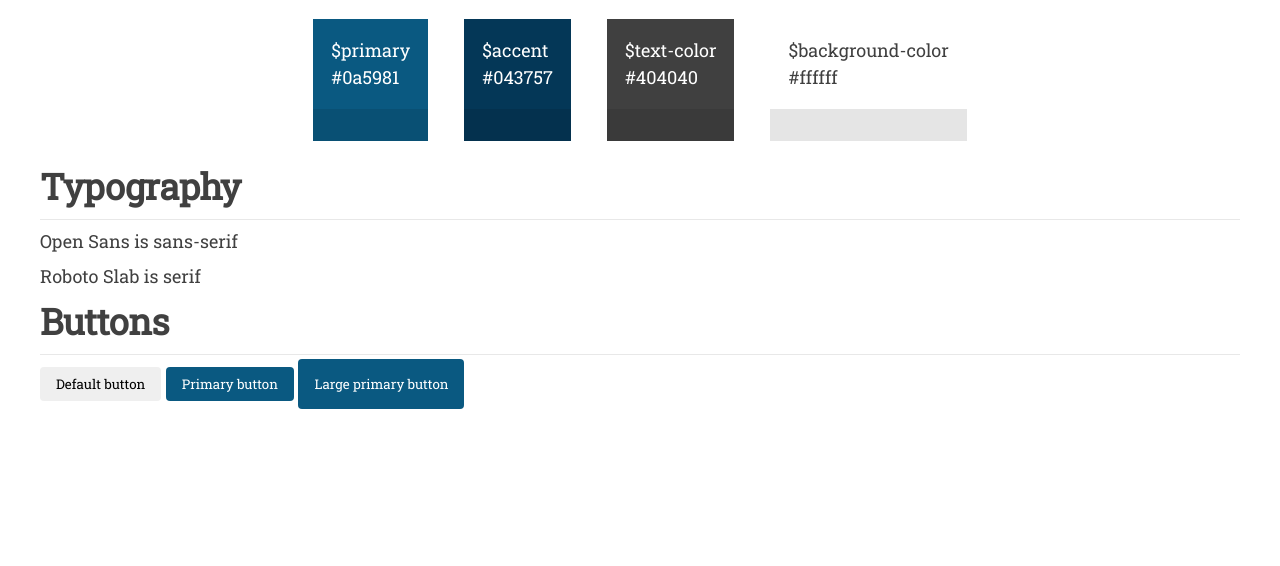
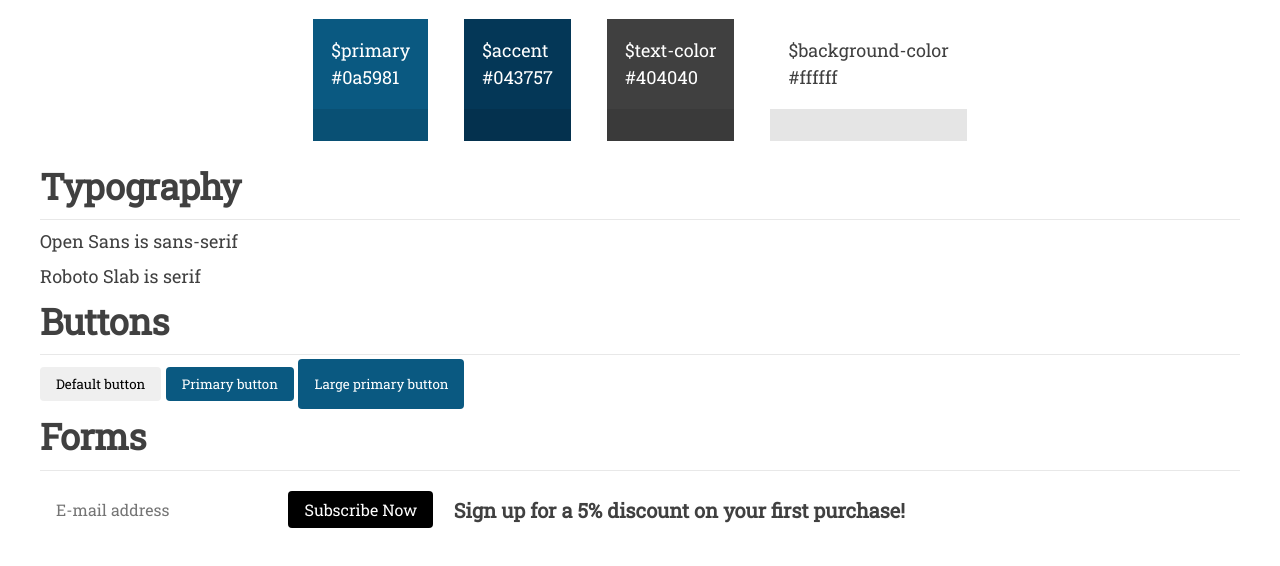
Before and after one commit to jrah/translatego, a website: page index.html in a window 1280 px wide. Shown: the part 142-708 px from the top of the page. Drawn offline with Linux system fonts and the light colour scheme.

Commit message:
Add form

```diff
--- a/index.html
+++ b/index.html
@@ -48,16 +48,19 @@
         <button class="btn btn--primary pa-3">Large primary button</button>
     </div>
 
-    <!-- <h3 class="doc--title">
-        Buttons
+    <h3 class="doc--title">
+        Forms
     </h3>
 
-    <div class="buttons">
-        <button class="btn">Default button</button>
-        <button class="btn btn--primary">Primary button</button>
-        <button class="btn btn--primary pa-3">Large primary button</button>
-    </div> -->
-
+    <div class="forms">
+      <form action="//diversitea.us15.list-manage.com/subscribe/post?u=5d1b340a49fa3b3d5c7bf98f4&amp;id=68164ff1bf" method="post" id="mc-embedded-subscribe-form" name="mc-embedded-subscribe-form" class="validate wrapper" target="_blank" novalidate>
+          <label for="mce-EMAIL" style="display: none;">Email Address</label>
+          <input type="email" value="" name="EMAIL" class="required email fs5" id="mce-EMAIL" placeholder="E-mail address">
+        <!-- real people should not fill this in and expect good things - do not remove this or risk form bot signups-->
+          <button class="btn fs5 btn--primary bg-black" type="submit" value="Subscribe" name="subscribe">Subscribe Now</button>
+          <h4 class="fs4 dib va-sub ph-3 ta-center">Sign up for a 5% discount on your first purchase!</h4>
+      </form>
+    </div>
 
   </main>
   <!-- <footer class="wrapper pv-2">
```
